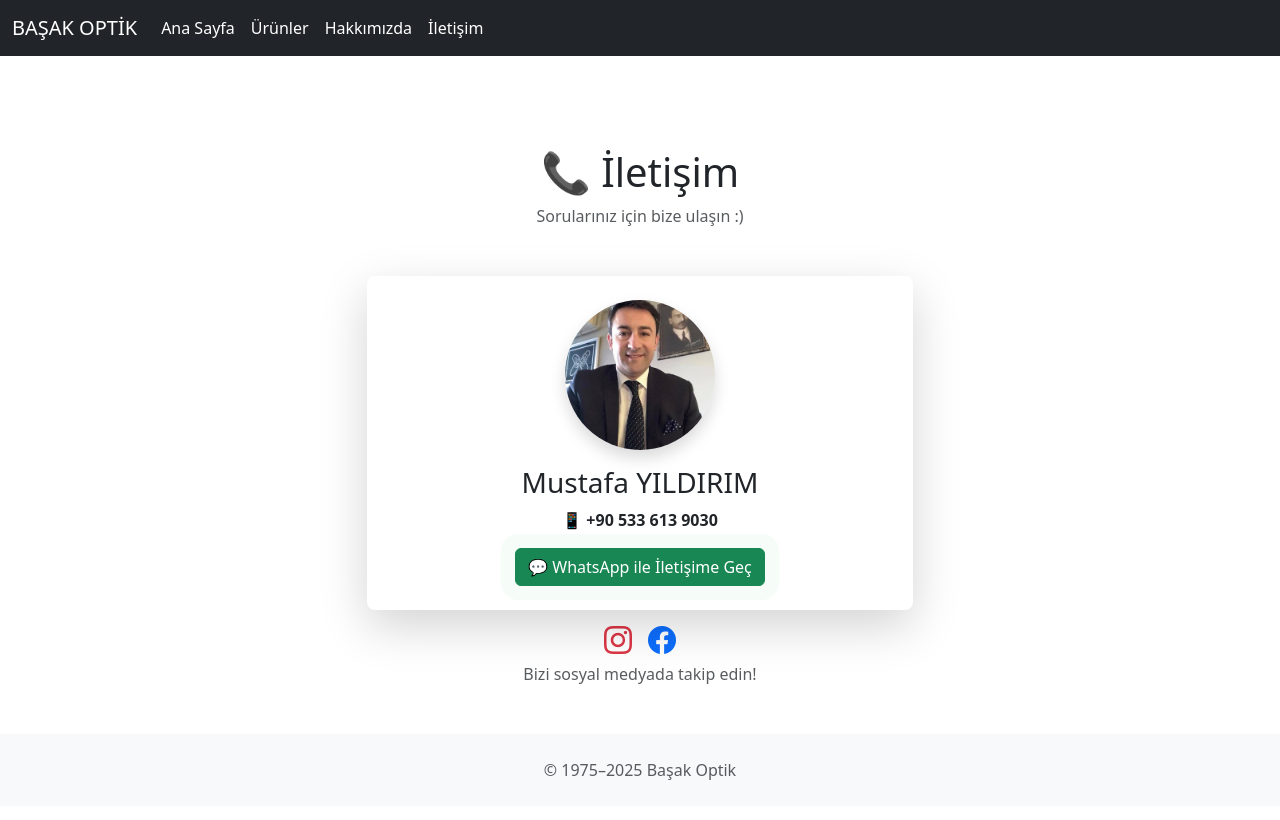
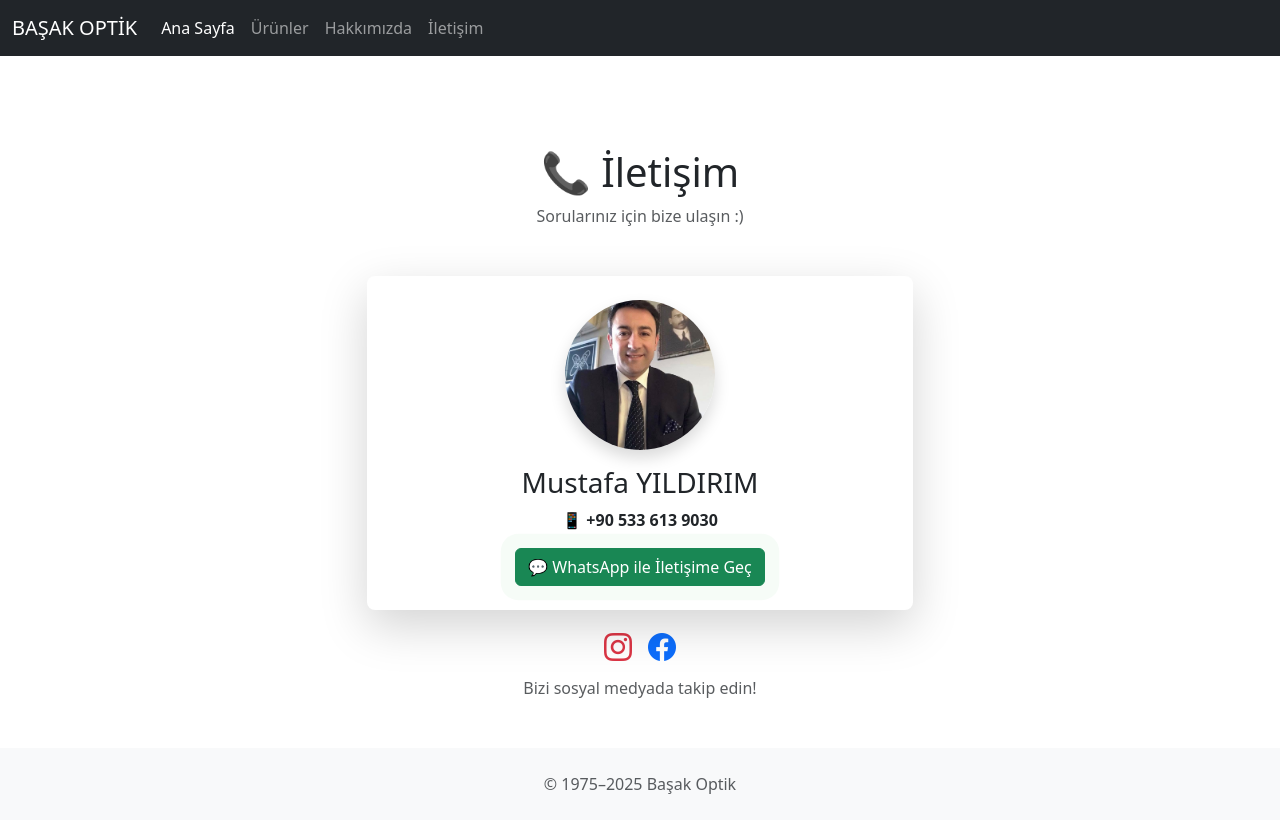
Before and after one commit to Emirbakii/my_website, a plain HTML site: page iletisim.html in a window 1280 px wide. Drawn offline with nearby package versions, Linux system fonts and the light colour scheme.

Commit message:
Update iletisim.html

```diff
--- a/iletisim.html
+++ b/iletisim.html
@@ -1,11 +1,11 @@
-<html lang="en">
+<!DOCTYPE html>
+<html lang="tr">
 <head>
     <meta charset="UTF-8">
     <meta name="viewport" content="width=device-width, initial-scale=1.0">
     <link rel="stylesheet" href="base.css">
     <link href="https://cdn.jsdelivr.net/npm/bootstrap@5.3.7/dist/css/bootstrap.min.css" rel="stylesheet" integrity="sha384-LN+7fdVzj6u52u30Kp6M/trliBMCMKTyK833zpbD+pXdCLuTusPj697FH4R/5mcr" crossorigin="anonymous">
     <link rel="stylesheet" href="https://cdn.jsdelivr.net/npm/bootstrap-icons@1.11.3/font/bootstrap-icons.css">
-
     <script src="https://cdn.jsdelivr.net/npm/bootstrap@5.3.7/dist/js/bootstrap.bundle.min.js" integrity="sha384-ndDqU0Gzau9qJ1lfW4pNLlhNTkCfHzAVBReH9diLvGRem5+R9g2FzA8ZGN954O5Q" crossorigin="anonymous"></script>
 
     <title>Başak Optik</title>
@@ -23,11 +23,8 @@
     </style>
 </head>
 
-
 <body style="padding-top:100px;">
 
-
-    </div>
 <nav class="navbar navbar-expand-md navbar-dark fixed-top bg-dark">
     <div class="container-fluid">
         <a class="navbar-brand" href="#">BAŞAK OPTİK</a>
@@ -36,28 +33,19 @@
         </button>
         <div class="collapse navbar-collapse" id="navbarCollapse">
             <ul class="navbar-nav me-auto mb-2 mb-md-0">
-                    <li class="nav-item">
-                        <a class="nav-link active" aria-current="page" href="anasayfa.html">Ana Sayfa</a>
-                    </li>
-                     <li class="nav-item">
-                        <a class="nav-link active" aria-current="page" href="ürünler.html">Ürünler</a>
-                    </li>
-                     <li class="nav-item">
-                        <a class="nav-link active" aria-current="page" href="hakkımızda.html">Hakkımızda</a>
-                    </li>
-                     <li class="nav-item">
-                        <a class="nav-link active" aria-current="page" href="iletişim.html">İletişim</a>
-                    </li>
+                <li class="nav-item"><a class="nav-link active" href="anasayfa.html">Ana Sayfa</a></li>
+                <li class="nav-item"><a class="nav-link" href="urunler.html">Ürünler</a></li>
+                <li class="nav-item"><a class="nav-link" href="hakkimizda.html">Hakkımızda</a></li>
+                <li class="nav-item"><a class="nav-link" href="iletisim.html">İletişim</a></li>
             </ul>
-
         </div>
     </div>
 </nav>
 
 <!-- İletişim Başlığı -->
-  <header class="text-center my-5 " style="margin-top:200px;">
+<header class="text-center my-5" style="margin-top:200px;">
     <h1>📞 İletişim</h1>
-    <p class="text-muted">Sorularınız için bize ulaşın :) </p>
+    <p class="text-muted">Sorularınız için bize ulaşın :)</p>
 </header>
 
 <!-- Müdür Kartı -->
@@ -68,10 +56,7 @@
                 <div class="card-body text-center p-4">
                     <img src="img/my.JPG" alt="Müdür" class="rounded-circle shadow mb-3" width="150" height="150">
                     <h3 class="card-title">Mustafa YILDIRIM</h3>
-
-            <p>
-              📱 <a href="tel:+905336139030" class="link-dark fw-bold text-decoration-none">+90 533 613 9030</a>
-            </p>
+                    <p>📱 <a href="tel:+905336139030" class="link-dark fw-bold text-decoration-none">+90 533 613 9030</a></p>
                     <!-- WhatsApp Butonu -->
                     <a href="https://wa.me/905336139030" target="_blank" class="btn btn-success">
                         💬 WhatsApp ile İletişime Geç
@@ -82,6 +67,7 @@
     </div>
 </div>
 
+<!-- Sosyal Medya -->
 <div class="text-center mt-3">
     <div class="d-flex justify-content-center gap-3">
         <a href="https://www.instagram.com/basak_optik_/" target="_blank" class="social-icon text-danger fs-3">
@@ -99,22 +85,5 @@
     &copy; 1975–2025 Başak Optik
 </footer>
 
-  <script src="https://cdn.jsdelivr.net/npm/bootstrap@5.3.0/dist/js/bootstrap.bundle.min.js"></script>
-  <style>
-  .social-icon i {
-    display: inline-block;
-    transition: transform 0.3s ease, filter 0.3s ease;
-  }
-  .social-icon:hover i {
-    transform: scale(1.2) translateY(-2px);
-    filter: drop-shadow(0 4px 12px rgba(0,0,0,0.25));
-  }
-</style>
 </body>
 </html>
-
-
-
-
-</body>
-</html>
```
Lines whose indentation alone changed are shown as unchanged.
